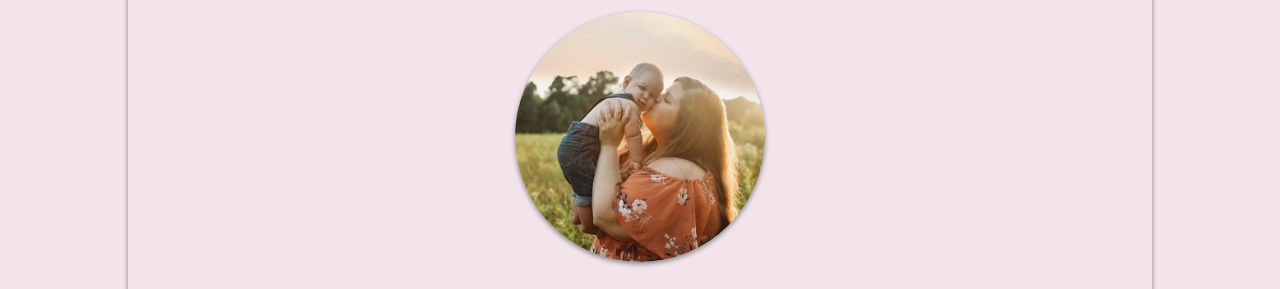
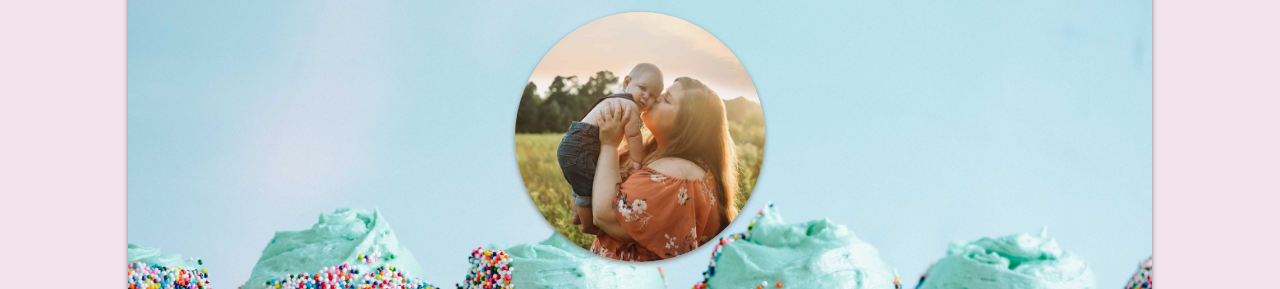
Before and after one commit to therealpelance/Cakes-by-Miranda, a plain HTML site: page index.html in a window 1280 px wide. Shown: the part 236-525 px from the top of the page. Drawn offline with Linux system fonts and the light colour scheme; a web font is replaced by a local one.

Commit message:
Change background image url

```diff
--- a/Resources/CSS/styles.css
+++ b/Resources/CSS/styles.css
@@ -110,7 +110,7 @@ nav a {
 .about {
 	grid-area: 1 / 2 / span 1 / span 1;
 	margin-top: 20px;
-	background-image: url('cupcake_line_lg.jpg');
+	background-image: url('/Resources/Images/cupcake_line_lg.jpg');
 	background-repeat: no-repeat;
 	background-position: center;
 	background-size: cover;
```
